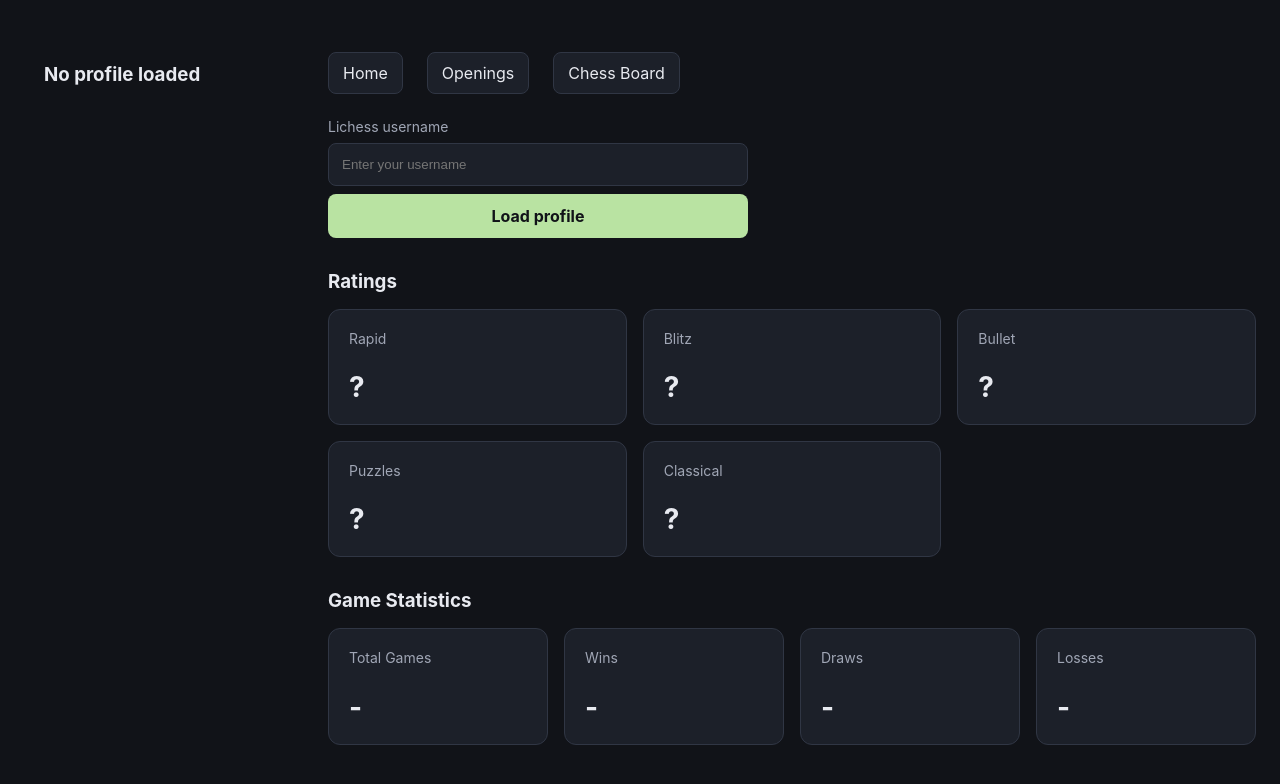
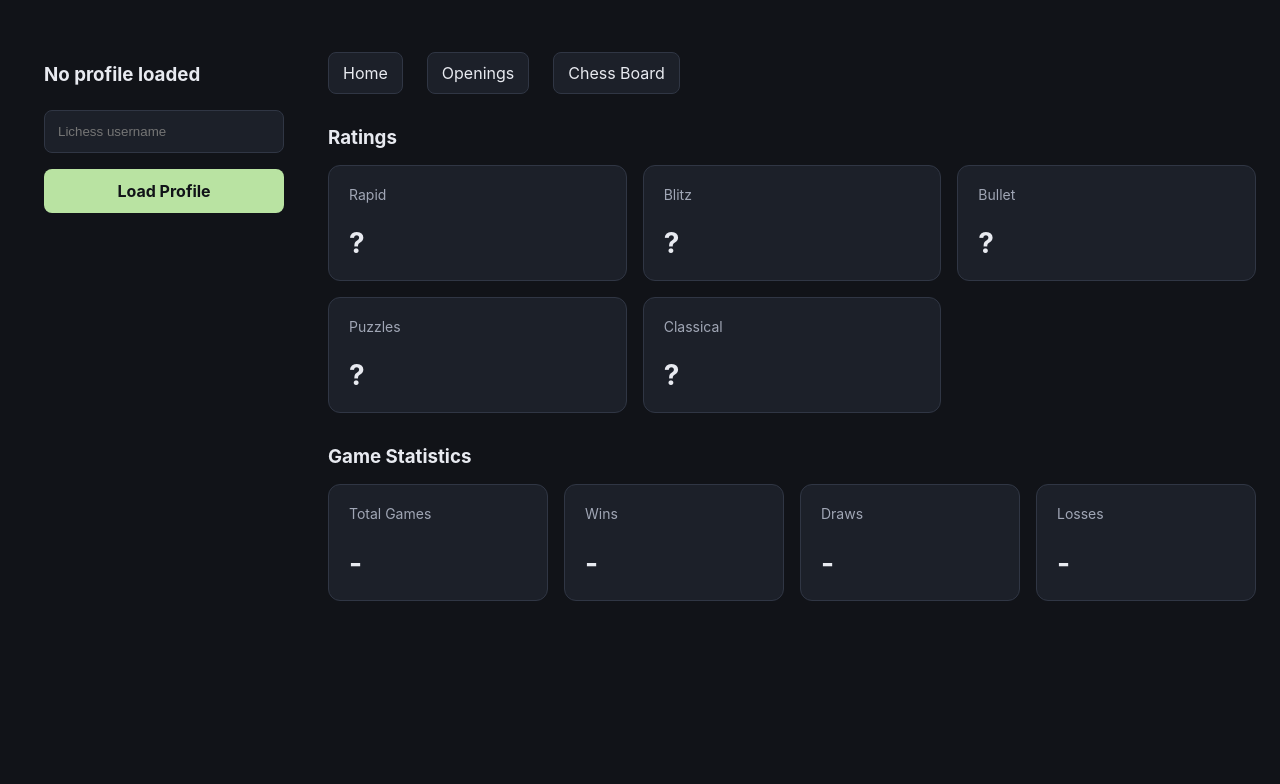
Before and after one commit to paaryna/WOHI_projekti, a React (Vite) app: page /#/ in a window 1280 px wide. Shown: the top 784 px of the page. Built offline with nearby package versions, Linux system fonts and the light colour scheme.

Commit message:
move load profile to sidebar + logic to app.jsx

```diff
--- a/src/App.jsx
+++ b/src/App.jsx
@@ -12,11 +12,39 @@ import ProfileSidebar from "./components/ProfileSidebar";
 function App() {
   const [lichessUsername, setUsername] = useState("");
   const [profile, setProfile] = useState(null);
+  const [loading, setLoading] = useState(false);
+  const [error, setError] = useState("");
+
+
+  async function handleLoadProfile(event) {
+  event.preventDefault();
+
+  setLoading(true);
+  setError("");
+  setProfile(null);
+
+  try {
+    const response = await fetch(
+      `https://lichess.org/api/user/${encodeURIComponent(lichessUsername.trim())}`
+    );
+
+    if (!response.ok) {
+      throw new Error("User not found!");
+    }
+
+    const data = await response.json();
+    setProfile(data);
+  } catch (error) {
+    setError(error.message);
+  }
+
+  setLoading(false);
+}
 
   return (
     <div className="app-layout">
 
-      <ProfileSidebar profile={profile} />
+      <ProfileSidebar profile={profile} lichessUsername={lichessUsername} setUsername={setUsername} handleLoadProfile={handleLoadProfile} loading={loading} error={error}/>
 
     <main className="main-content">
 
--- a/src/components/ProfileSidebar.jsx
+++ b/src/components/ProfileSidebar.jsx
@@ -1,5 +1,10 @@
-function ProfileSidebar({ profile }) {
+
+
+
+function ProfileSidebar({ profile, lichessUsername, setUsername, handleLoadProfile, loading, error }) {
   return (
+
+    //Profile card
     <aside className="profile-sidebar">
       {profile ? (
         <section className="profile">
@@ -19,7 +24,28 @@ function ProfileSidebar({ profile }) {
           <h3>No profile loaded</h3>
         </div>
       )}
+
+      {/*profile load bar*/}
+      <div className="profile-loader">
+
+          <form onSubmit={handleLoadProfile}>
+              <input
+                type="text"
+                value={lichessUsername}
+                onChange={(event) => setUsername(event.target.value)}
+                placeholder="Lichess username"
+              />
+
+              <button type="submit" disabled={loading}>
+                {loading ? "Loading..." : "Load Profile"}
+              </button>
+            </form>
+
+            {error && <p className="error">{error}</p>}
+      </div>
     </aside>
+
+
   );
 }
 
--- a/src/pages/HomePage.jsx
+++ b/src/pages/HomePage.jsx
@@ -1,65 +1,14 @@
-import {useState} from "react";
 
-function HomePage({lichessUsername, setUsername, profile, setProfile}){
-
-    const [error, setError] = useState("");
-    const [loading, setLoading] = useState(false);
-
-
-    async function handleSubmit(event){
-        event.preventDefault();
-
-
-        setLoading(true);
-        setError("");
-        setProfile(null);
-
-        try {
-        const response = await fetch(
-            `https://lichess.org/api/user/${encodeURIComponent(lichessUsername.trim())}`
-        );
-        if (!response.ok){
-            throw new Error("User not found!");
-        }
-
-        const data = await response.json();
-
-        setProfile(data);
-
-        }
-
-
-        catch (error){
-            setError(error.message);
-            console.log(error.message);
-        }
-
-        setLoading(false);
-    }
-
+function HomePage({profile}){
 
 
 
         return (
 
             <>
-              <form onSubmit={handleSubmit}>
-                <div>
-                  <label htmlFor="lichessUsername">Lichess username</label>
 
-                  <input
-                    id="lichessUsername"
-                    type="text"
-                    value={lichessUsername}
-                    onChange={(event) => setUsername(event.target.value)}
-                    placeholder="Enter your username"
-                  />
-                  <button type="submit">Load profile</button>
-                </div>
 
-                </form>
 
-              {error && <p>{error}</p>}
 
 
                 <section className="profile">
```
